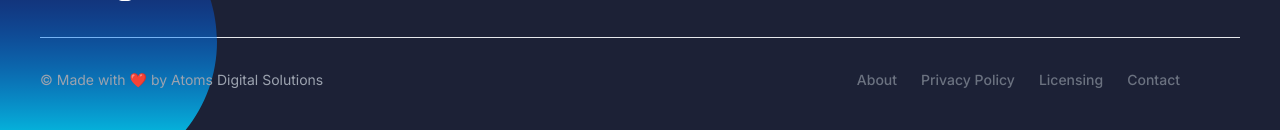
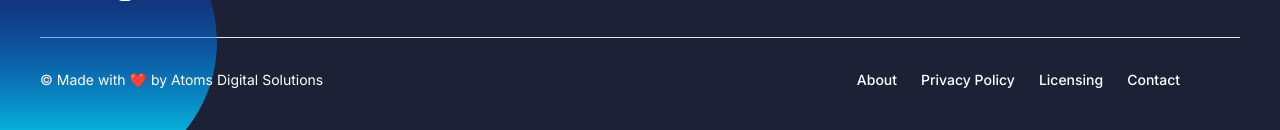
Before and after one commit to VenkataVijayaBhaskar007/digital_solutions, a Next.js app: page / in a window 1280 px wide. Shown: the part 3394-3524 px from the top of the page. Built offline with nearby package versions, Linux system fonts and the light colour scheme.

Commit message:
added mail

```diff
--- a/components/Footer/index.tsx
+++ b/components/Footer/index.tsx
@@ -57,7 +57,7 @@ export default function Footer() {
             d="M12 2.163c3.204 0 3.584.012 4.85.07 3.252.148 4.771 1.691 4.919 4.919.058 1.265.069 1.645.069 4.849 0 3.205-.012 3.584-.069 4.849-.149 3.225-1.664 4.771-4.919 4.919-1.266.058-1.644.07-4.85.07-3.204 0-3.584-.012-4.849-.07-3.26-.149-4.771-1.699-4.919-4.92-.058-1.265-.07-1.644-.07-4.849 0-3.204.013-3.583.07-4.849.149-3.227 1.664-4.771 4.919-4.919 1.266-.057 1.645-.069 4.849-.069zm0-2.163c-3.259 0-3.667.014-4.947.072-4.358.2-6.78 2.618-6.98 6.98-.059 1.281-.073 1.689-.073 4.948 0 3.259.014 3.668.072 4.948.2 4.358 2.618 6.78 6.98 6.98 1.281.058 1.689.072 4.948.072 3.259 0 3.668-.014 4.948-.072 4.354-.2 6.782-2.618 6.979-6.98.059-1.28.073-1.689.073-4.948 0-3.259-.014-3.667-.072-4.947-.196-4.354-2.617-6.78-6.979-6.98-1.281-.059-1.69-.073-4.949-.073zm0 5.838c-3.403 0-6.162 2.759-6.162 6.162s2.759 6.163 6.162 6.163 6.162-2.759 6.162-6.163c0-3.403-2.759-6.162-6.162-6.162zm0 10.162c-2.209 0-4-1.79-4-4 0-2.209 1.791-4 4-4s4 1.791 4 4c0 2.21-1.791 4-4 4zm6.406-11.845c-.796 0-1.441.645-1.441 1.44s.645 1.44 1.441 1.44c.795 0 1.439-.645 1.439-1.44s-.644-1.44-1.439-1.44z" />
         </svg>
       </a>
-      <a href="atomsdigitalsolutions@gmail.com" className="mr-6 text-neutral-800 dark:text-neutral-200" style={{marginTop:"-2px"}}>
+      <a href="mailto:atomsdigitalsolutions@gmail.com" className="mr-6 text-neutral-800 dark:text-neutral-200" style={{marginTop:"-2px"}}>
       <svg
   width="23"
   height="24"
@@ -170,12 +170,12 @@ export default function Footer() {
           {/* Bottom area */}
           <hr className="my-6 border-gray-200  dark:border-gray-700 lg:my-8" />
 
-      <div className=" flex flex-col md:flex-row md:justify-between items-center text-sm text-gray-400">
+      <div className=" flex flex-col md:flex-row md:justify-between items-center text-sm text-white">
             <a href="https://atomsdigitalsolutions.atomsgroup.net/" className="order-2 md:order-1 mt-8 md:mt-0 z-999 hover:text-cyan-400"> &copy;   Made with ❤️ by Atoms Digital Solutions </a>
             <div className="order-1 md:order-2 flex mt-4 justify-center sm:mt-0 z-999 mr-0 md:mr-15">
-            <ul className="flex flex-wrap items-center mt-3 text-sm font-medium text-gray-500 dark:text-gray-400 sm:mt-0">
+            <ul className="flex flex-wrap items-center mt-3 text-sm font-medium text-white dark:text-gray-400 sm:mt-0">
         <li>
-            <a href="#" className="hover:underline me-4 md:me-6">About</a>
+            <a href="/#About" className="hover:underline me-4 md:me-6">About</a>
         </li>
         <li>
             <a href="#" className="hover:underline me-4 md:me-6">Privacy Policy</a>
```
